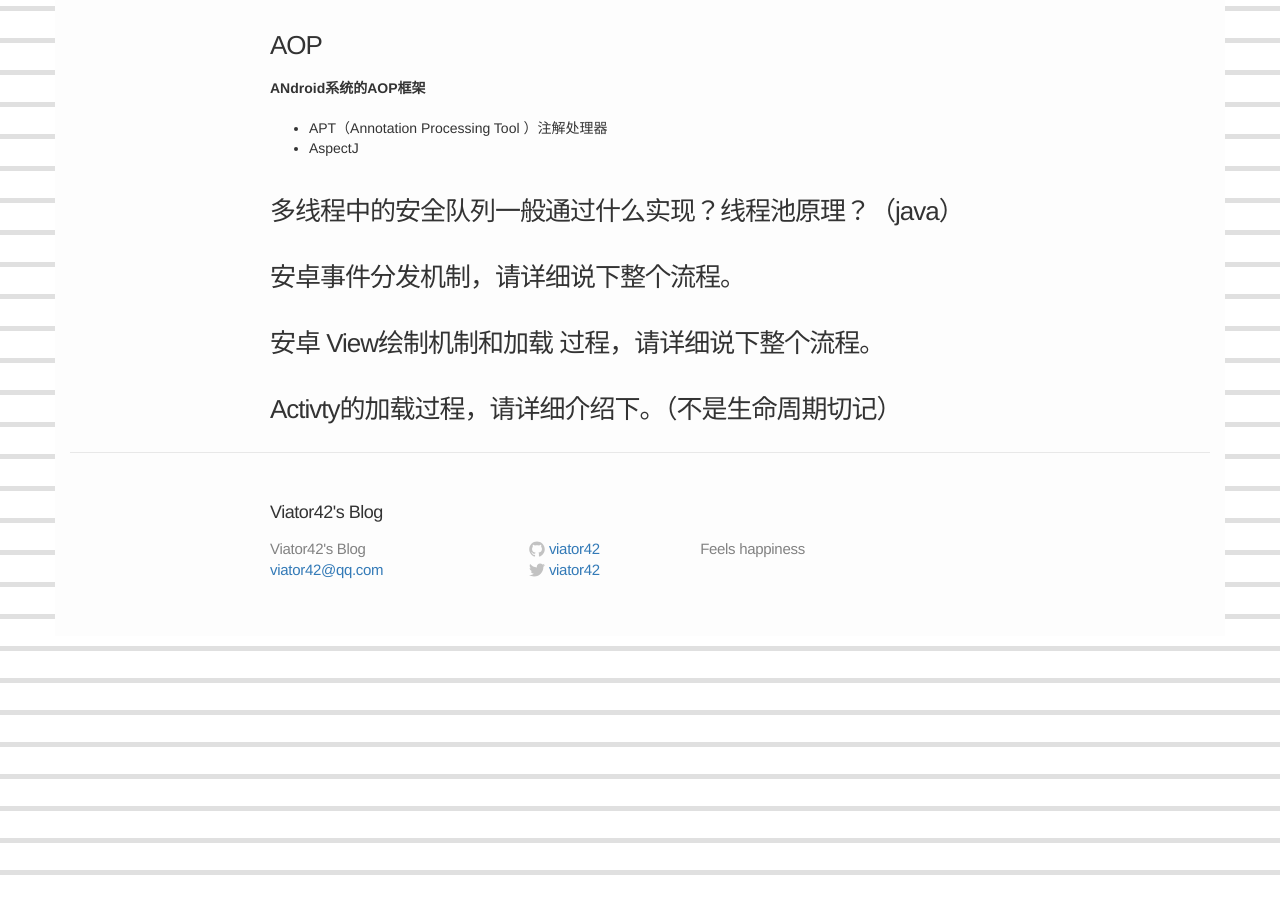
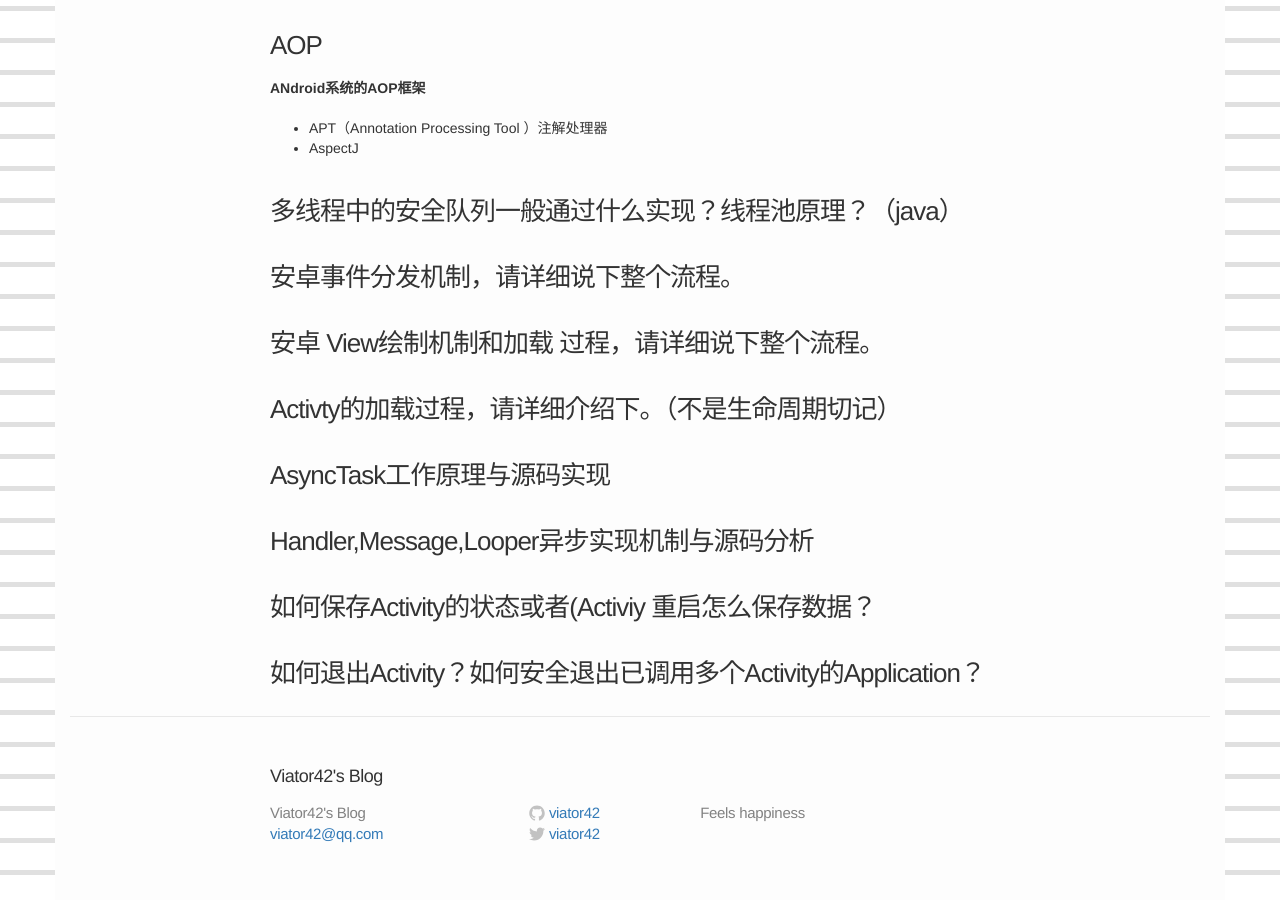
Before and after one commit to viator42/viator42.github.io, a Jekyll site: the page built from _posts/2019-11-5-android-resume.markdown, in a window 1280 px wide and 900 px high, scrolled down 39265 px. Built offline with Jekyll 4.4.1, drawn with Linux system fonts in a browser that asks for light colours.

Commit message:
update post

```diff
--- a/_posts/2019-11-5-android-resume.markdown
+++ b/_posts/2019-11-5-android-resume.markdown
@@ -1584,3 +1584,11 @@ __ANdroid系统的AOP框架__
 ### 安卓 View绘制机制和加载 过程，请详细说下整个流程。
 
 ### Activty的加载过程，请详细介绍下。（不是生命周期切记）
+
+### AsyncTask工作原理与源码实现
+
+### Handler,Message,Looper异步实现机制与源码分析
+
+### 如何保存Activity的状态或者(Activiy 重启怎么保存数据？
+
+### 如何退出Activity？如何安全退出已调用多个Activity的Application？
```
